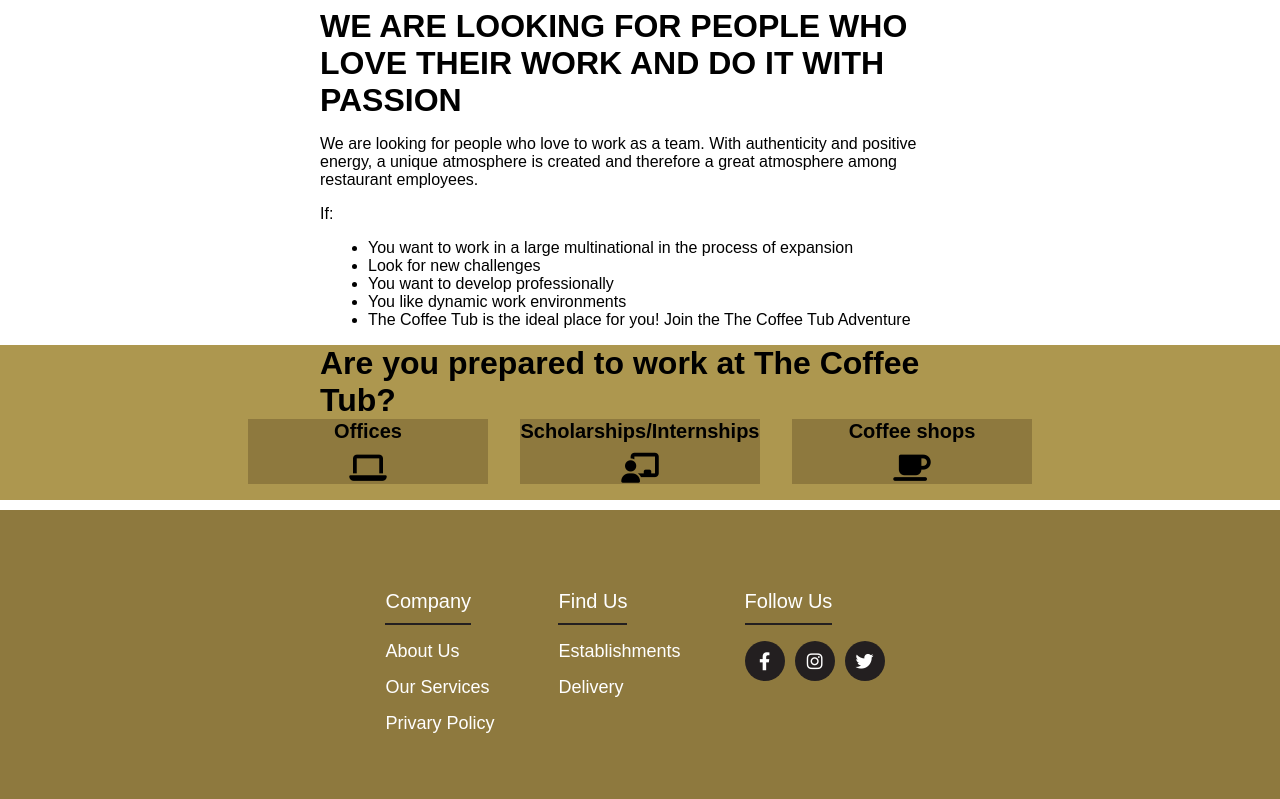
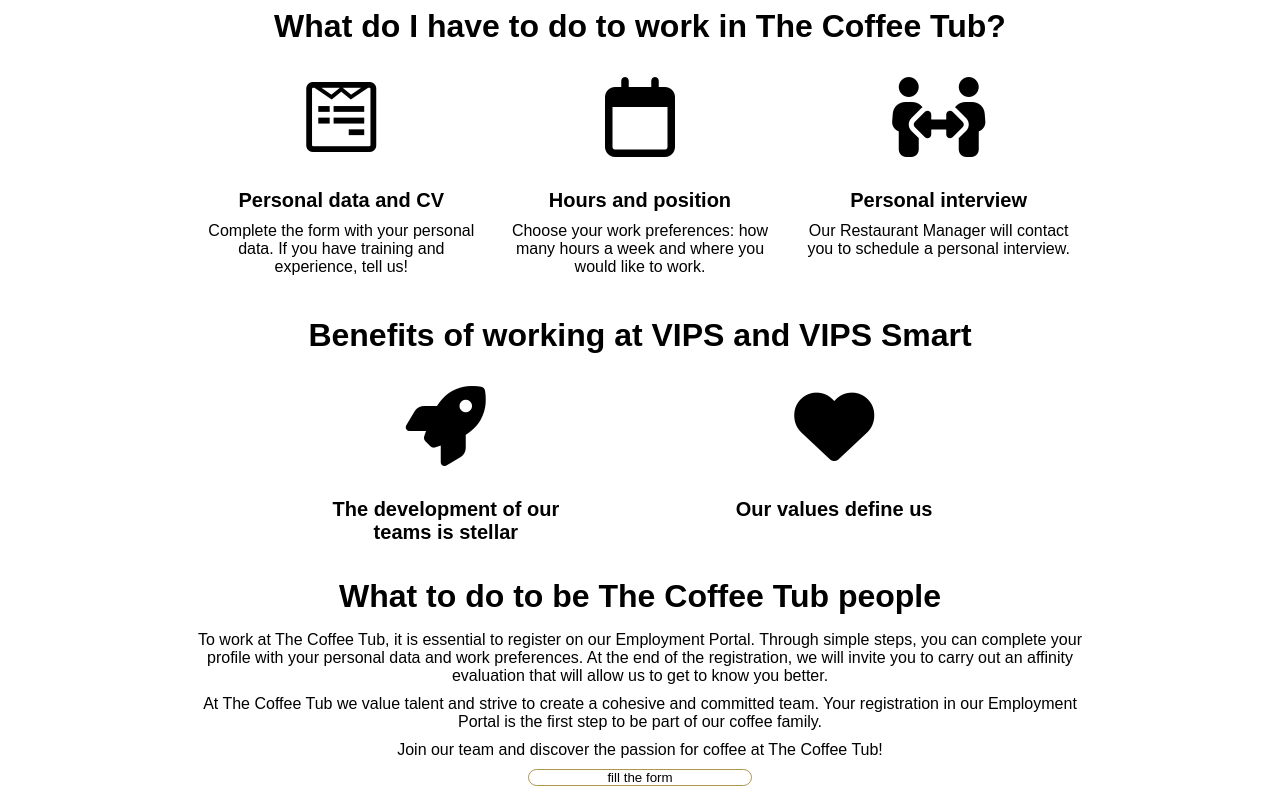
Before and after one commit to meeeww/tfg_cliente, a React (Vite) app: page /WorkWithUs in a window 1280 px wide. Shown: the part 661-1460 px from the top of the page. Built offline with nearby package versions, Linux system fonts and the light colour scheme.

Commit message:
WorkWithUs completada

```diff
--- a/src/components/WorkWithUs.jsx
+++ b/src/components/WorkWithUs.jsx
@@ -6,37 +6,59 @@
         <MainLayout>
             <Imagen></Imagen>
             <div className="WorkWithUsContainer">
-                <div className="WorkWithUsDiv1">
-                    <h1>WE ARE LOOKING FOR PEOPLE WHO LOVE THEIR WORK AND DO IT WITH PASSION</h1>
-                    <p>We are looking for people who love to work as a team. With authenticity and positive energy, a unique atmosphere is created and therefore a great atmosphere among restaurant employees.</p>
-                    <p>If:</p>
-                    <ul>
-                        <li>You want to work in a large multinational in the process of expansion</li>
-                        <li>Look for new challenges</li>
-                        <li>You want to develop professionally</li>
-                        <li>You like dynamic work environments</li>
-                        <li>The Coffee Tub is the ideal place for you! Join the The Coffee Tub Adventure</li>
-                    </ul>
+                <div className="WorkWithUsDiv">
+                    <h1>What do I have to do to work in The Coffee Tub?</h1>
+                    <div className="WorkWithUsDiv1Contenedor">
+                        <div className="WorkWithUsDiv1Caja">
+                            <i class="fa-brands fa-wpforms"></i>
+                            <div className="WorkWithUsDivTexto">
+                                <h1>Personal data and CV</h1>
+                                <p>Complete the form with your personal data. If you have training and experience, tell us!</p>
+                            </div>
+                        </div>
+                        <div className="WorkWithUsDiv1Caja">
+                            <i class="fa-regular fa-calendar"></i>
+                            <div className="WorkWithUsDivTexto">
+                                <h1>Hours and position</h1>
+                                <p>Choose your work preferences: how many hours a week and where you would like to work.</p>
+                            </div>
+                        </div>
+                        <div className="WorkWithUsDiv1Caja">
+                            <i class="fa-solid fa-people-arrows"></i>
+                            <div className="WorkWithUsDivTexto">
+                                <h1>Personal interview</h1>
+                                <p>Our Restaurant Manager will contact you to schedule a personal interview.</p>
+                            </div>
+                        </div>
+                    </div>
                 </div>
-
-                <div className="WorkWithUsDiv2">
-                    <div className="WorkWithUsDiv2Titulo">
-                        <h1>Are you prepared to work at The Coffee Tub?</h1>
-                    </div>
-                    <div className="WorkWithUsDiv2Container">
+                <div className="WorkWithUsDiv">
+                    <h1>Benefits of working at VIPS and VIPS Smart</h1>
+                    <div className="WorkWithUsDiv2Contenedor">
                         <div className="WorkWithUsDiv2Caja">
-                            <h1>Offices</h1>
-                            <i class="fa-solid fa-laptop"></i>
+                            <i class="fa-solid fa-rocket"></i>
+                            <div className="WorkWithUsDivTexto">
+                                <h1>The development of our teams is stellar</h1>
+                            </div>
                         </div>
                         <div className="WorkWithUsDiv2Caja">
-                            <h1>Scholarships/Internships</h1>
-                            <i class="fa-solid fa-chalkboard-user"></i>
-                        </div>
-                        <div className="WorkWithUsDiv2Caja">
-                            <h1>Coffee shops</h1>
-                            <i class="fa-solid fa-mug-saucer"></i>
+                            <i class="fa-solid fa-heart"></i>
+                            <div className="WorkWithUsDivTexto">
+                                <h1>Our values ​​define us</h1>
+                            </div>
                         </div>
                     </div>
+                </div>
+                <div className="WorkWithUsDiv">
+                <h1>What to do to be The Coffee Tub people</h1>
+                    <div className="WorkWithUsDivTexto2">
+                        <p>To work at The Coffee Tub, it is essential to register on our Employment Portal. Through simple steps, you can complete your profile with your personal data and work preferences. At the end of the registration, we will invite you to carry out an affinity evaluation that will allow us to get to know you better.</p>
+                        <p>At The Coffee Tub we value talent and strive to create a cohesive and committed team. Your registration in our Employment Portal is the first step to be part of our coffee family.</p>
+                        <p>Join our team and discover the passion for coffee at The Coffee Tub! </p>
+                        <button>fill the form</button>
+                    </div>
+
+
                 </div>
             </div>
         </MainLayout>
--- a/src/components/WorkWithUsOffices.jsx
+++ b/src/components/WorkWithUsOffices.jsx
@@ -3,6 +3,7 @@
 import Imagen from "../components/WorkWithUsImagen";
 const WorkWithUsOffices = () => {
     return (
+        <MainLayout>
             <div className="WorkWithUsOfficesContenedor">
                 <div className="WorkWithUsOfficesDiv">
                     <div className="WorkWithUsOfficesCaja">
@@ -55,6 +56,9 @@
                     </div>
                 </div>
             </div>
+        </MainLayout>
+
+
     )
 }
 
--- a/src/estilos/estilos.css
+++ b/src/estilos/estilos.css
@@ -1056,7 +1056,6 @@
       gap: 20px;
       height: 105rem;
     }
-
   }
 
   @media (max-width:700px) {
@@ -1092,44 +1091,62 @@
     padding: 10px 0px 10px 0px;
   }
 
-  .WorkWithUsDiv1{
-    width: 50%;
+  .WorkWithUsDiv{
+    width: 70%;
     display: flex;
     flex-direction: column;
     gap: 1rem;
     padding-bottom: 1rem;
   }
 
-  .WorkWithUsDiv1 ul{
-    margin-left: 3rem;
-  }
-
-  .WorkWithUsDiv2{
-    background-color: var(--color_secundario);
-    width: 100%;
-    display: flex;
-    flex-direction: column;
-    align-items: center;
-    padding-bottom: 1rem;
-  }
-
-  .WorkWithUsDiv2Titulo{
-    width: 50%;
-  }
-
-  .WorkWithUsDiv2Container{
-    display: flex;
+  .WorkWithUsDiv h1{
+    text-align: center;
+  }
+
+  .WorkWithUsDiv1Contenedor{
+    display: flex;
+    justify-content: space-around;
+  }
+
+  .WorkWithUsDiv1Caja{
+    display: flex;
+    flex-direction: column;
+    align-items: center;
+    width: 30%;
+    height: 15rem;
     gap: 2rem;
+    text-align: center;
+    padding-top: 1rem;
+  }
+
+  .WorkWithUsDiv1Caja h1{
+    font-size: 20px;
+  }
+
+  .WorkWithUsDiv1Caja i{
+    font-size: 5rem;
+  }
+
+  .WorkWithUsDivTexto{
+    display: flex;
+    flex-direction: column;
+    gap: 10px;
+  }
+
+  .WorkWithUsDiv2Contenedor{
+    display: flex;
+    justify-content: space-evenly;
   }
 
   .WorkWithUsDiv2Caja{
-    background-color: var(--color_principal);
-    border: 1px solid var(--color_principal);
-    display: flex;
-    flex-direction: column;
-    width: 15rem;
-    align-items: center;
-    gap: 10px;
+    display: flex;
+    flex-direction: column;
+    align-items: center;
+    width: 30%;
+    height: 12rem;
+    gap: 2rem;
+    text-align: center;
+    padding-top: 1rem;
   }
 
   .WorkWithUsDiv2Caja h1{
@@ -1137,23 +1154,64 @@
   }
 
   .WorkWithUsDiv2Caja i{
-    font-size: 30px;
-  }
-
-  .WorkWithUsDiv3Container{
-    display: flex;
-    gap: 2rem;
-  }
-
-  .WorkWithUsDiv3Caja{
+    font-size: 5rem;
+  }
+
+  .WorkWithUsDivTexto2{
+    display: flex;
+    flex-direction: column;
+    gap: 10px;
+    text-align: center;
+    align-items: center;
+  }
+
+  .WorkWithUsDiv button{
+    width: 25%;
+    border-radius: 10px;
+    border: 1px solid var(--backgroud_color_2);
+    background-color: var(--blanco);
+    border-color: var(--color_secundario);
+    transition: all 0.25s;
+  }
+
+  .WorkWithUsDiv button:focus {
+    outline: none;
+    border: 1px solid var(--color_secundario);
+    transition: all 0.05s;
+  }
+
+  .WorkWithUsDiv button::placeholder {
+    border: 1px solid var(--color_secundario);
     background-color: var(--color_secundario);
-    border: 1px solid var(--color_secundario);
-    display: flex;
-    flex-direction: column;
-    width: 15rem;
-    box-shadow: 0px 3px 5px rgba(0, 0, 0, 0.2);
-    align-items: center;
-    gap: 10px;
+    transition: all 0.25s;
+  }
+
+  @media (max-width:900px) {
+
+    .WorkWithUsDiv1Caja i{
+      font-size: 3rem;
+    }
+
+    .WorkWithUsDiv2Caja i{
+      font-size: 3rem;
+    }
+  }
+
+  @media (max-width:600px) {
+
+    .WorkWithUsDiv1Caja{
+      height: 18rem;
+    }
+    .WorkWithUsDiv2Caja{
+      height: 13rem;
+    }
+  }
+
+  @media (max-width:550px) {
+
+    .WorkWithUsDiv1Caja{
+      height: 20rem;
+    }
   }
 
   /*WorkWithUsOffices*/
```
Lines whose indentation alone changed are shown as unchanged.
